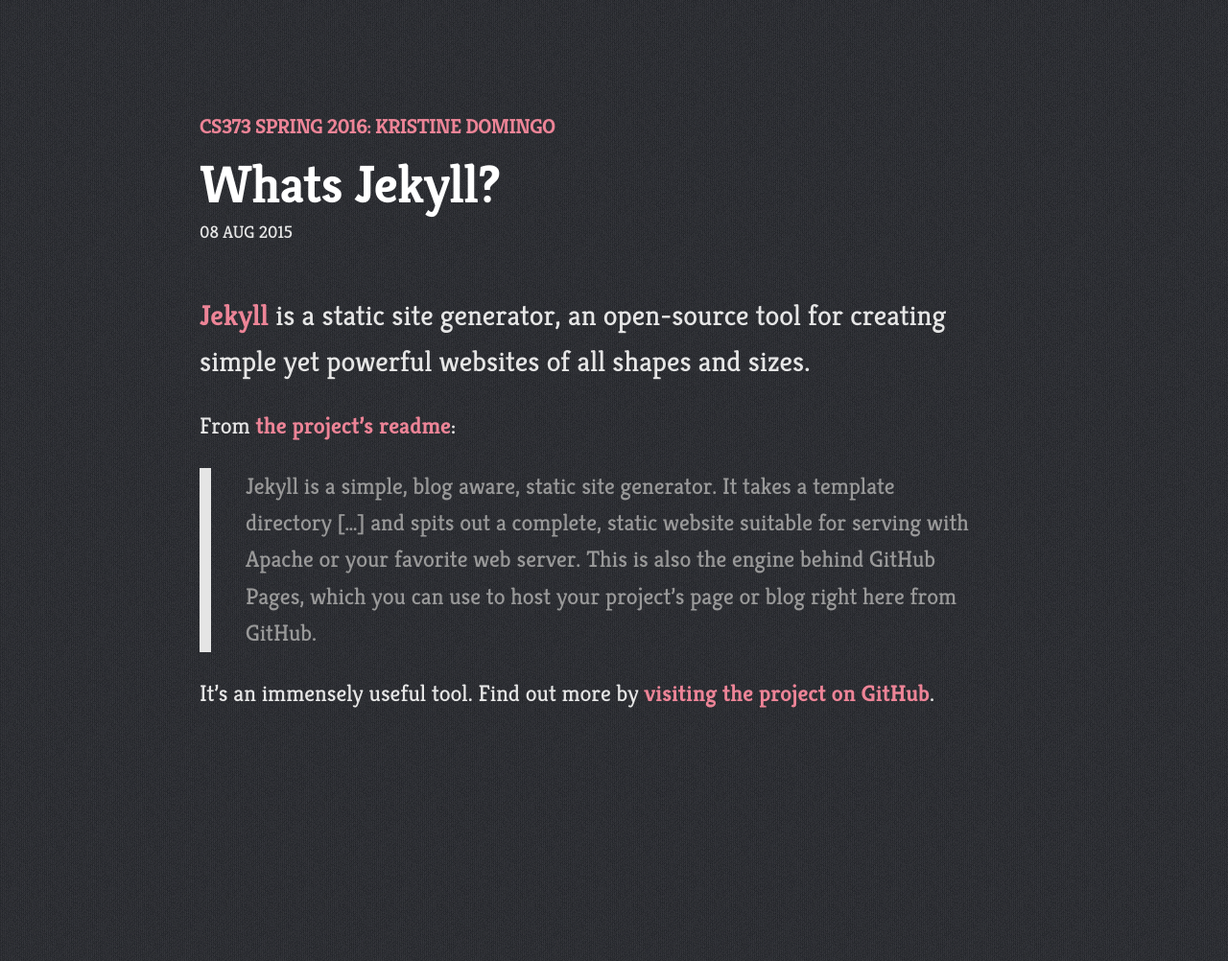
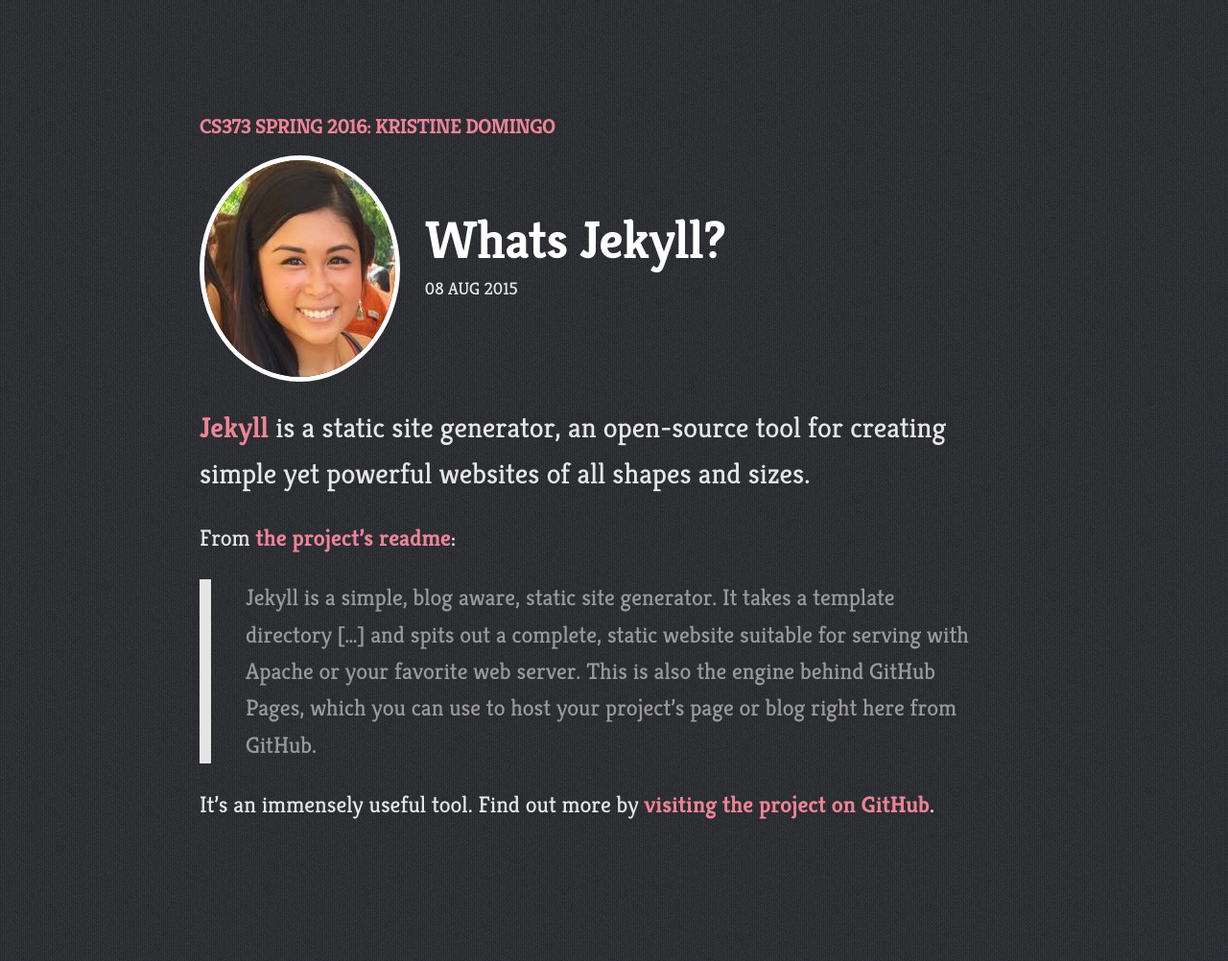
Before and after one commit to kristinedomingo/kristinedomingo.github.io, a Jekyll site: the page built from blog/_posts/2015-08-08-whats-jekyll.md, in a window 1280 px wide. Shown: the whole page at 96% size. Built offline with Jekyll 4.4.1, drawn with Linux system fonts in a browser that asks for light colours; Markdown is read by kramdown in place of the engine named in the settings.

Commit message:
Added pic, second revision of post

```diff
--- a/_layouts/post.html
+++ b/_layouts/post.html
@@ -7,9 +7,14 @@ layout: default
   </h1>
 </header>
 <div class="content post">
+  <div style="display: inline-block; vertical-align: middle;">
+    <img class="img-circle" src="{{ site.baseurl }}/imgs/pic.jpg">
+  </div>
+  <div style="display: inline-block; vertical-align: middle;">
   <h1 class="post-title">{{ page.title }}</h1>
   <div class="post-date">
     <time>{{ page.date | date_to_string }}</time>
   </div>
+  </div>
   {{ content }}
 </div>
--- a/blog/style.scss
+++ b/blog/style.scss
@@ -248,6 +248,12 @@ img {
   border-radius: 5px;
 }
 
+.img-circle {
+  border-radius: 50%;
+  border: 5px solid #fff;
+  margin-right: 20px;
+}
+
 table {
   margin-bottom: 1rem;
   width: 100%;
```
Also changed, not shown: blog/_posts/2016-01-22-week-1.md (deleted, +0 -11 lines), blog/_posts/2016-01-23-week-1.md (added, +11 -0 lines), imgs/pic.jpg (added).
